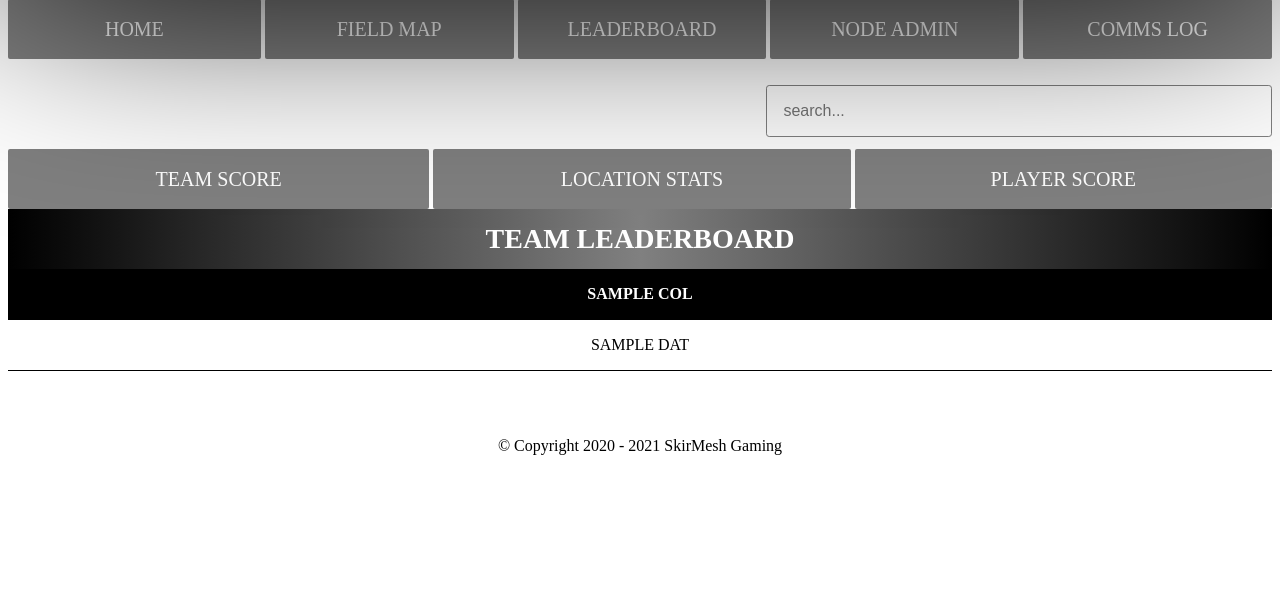
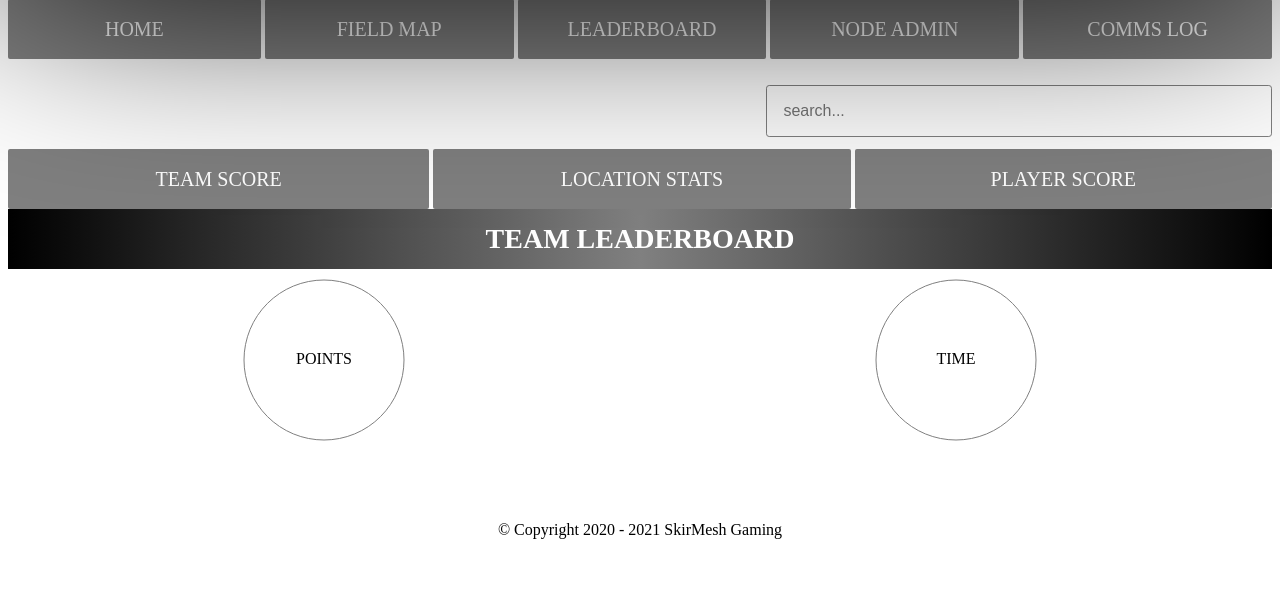
Before and after one commit to bharathram89/skirmesh-app, a Flask app: template templates/players.html in a window 1280 px wide. Shown: the part 331-926 px from the top of the page. Before the commit the page ends 786 px from the top, so only its background shows below. Run offline with Flask 2, Linux system fonts and the light colour scheme; the template is opened without the code that fills it: most values are stand-ins (such as "Sample title", 1, 10 or a date in 2020); parts of the project's set-up code (start-up, migrations or seed data) failed here and were passed over.

Commit message:
update leaderboard display

```diff
--- a/pretty_print.py
+++ b/pretty_print.py
@@ -12,15 +12,15 @@ def print_time(i):
 
     if not hrs and not min:
 
-        return f"00::{sec:02d}"
+        return f"00m {sec:02d}s"
 
     if not hrs and min:
 
-        return f"{min:02d}::{sec:02d}"
+        return f"{min:02d}m {sec:02d}s"
 
     if hrs:
 
-        return f"{hrs:02d}:{min:02d}::{sec:02d}"
+        return f"{hrs:02d}h {min:02d}m {sec:02d}s"
 
 
 
--- a/routes/leaderboard.py
+++ b/routes/leaderboard.py
@@ -34,7 +34,6 @@ def players():
     team_name = {int(n['value'], 16):n['text'] for n in team_data}
 
     _field = Field.query.filter(Field.field == field).first()
-    reg_teams = set([uid.team for uid in _field.uids]) if _field else set()
 
     teams = {}
     for uid in _field.uids if _field else []:
@@ -75,17 +74,14 @@ def players():
         for team in nd_times[node]:
             nd_times[node][team] = sum(nd_times[node][team])
 
-    kwargs = {'t_sc_cols'  : ['team', 'points', 'time'],
-              'team_score' : team_score,
+    kwargs = {'team_score' : team_score,
               'plyr_score' : plyr_score,
               'nodes'      : _field.nodes if _field else [],
-              't_tm_cols'  : ['team', 'time'],
               'team_times' : team_times,
               'node_times' : nd_times,
               'print_time' : print_time,
               'team_name'  : team_name,
               'team_cmap'  : team_cmap,
-              'teams'      : reg_teams,
               'field'      : field,
               }
 
--- /dev/null
+++ b/static/css/leaderboard.css
@@ -0,0 +1,34 @@
+
+circle {
+  fill: none;
+  /* stroke: var(--button_color); */
+  transition: stroke-dashoffset 5s;
+  transform: rotate(-90deg);
+  transform-origin: 50% 50%;
+}
+
+
+circle.capture {
+    fill: none;
+    stroke: #808080;
+}
+
+circle.assist {
+    fill: none;
+    stroke: #800000;
+}
+
+svg.score {
+    overflow: visible;
+}
+svg:hover {
+    transform: scale(1.2);
+}
+
+#tooltip {
+    color: var(--WHITE);
+    background: var(--button_color);
+    border-radius: 0.2em;
+    padding: 1em;
+    z-index: 10;
+}
--- a/static/css/player_profile.css
+++ b/static/css/player_profile.css
@@ -62,7 +62,6 @@
 circle {
   fill: none;
   stroke: var(--button_color);
-  stroke-width = 8;
   transition: stroke-dashoffset 5s;
   transform: rotate(-90deg);
   transform-origin: 50% 50%;
@@ -78,3 +77,7 @@ circle.assist {
     fill: none;
     stroke: #800000;
 }
+
+circle:hover{
+    transform: scale(1.1);
+}
--- a/templates/players.html
+++ b/templates/players.html
@@ -1,6 +1,27 @@
 {% extends "base.html" %}
 
 {% block content %}
+
+
+<link rel="stylesheet" type="text/css" href="../static/css/leaderboard.css" charset="utf-8" />
+
+<div id="tooltip" display="none" style="position: absolute; display: none;"></div>
+
+<script>
+function showTooltip(evt, text) {
+  let tooltip = document.getElementById("tooltip");
+  tooltip.innerHTML = String(text) || "0";
+  tooltip.style.display = "block";
+  tooltip.style.left = evt.pageX + 10 + 'px';
+  tooltip.style.top = evt.pageY + 10 + 'px';
+}
+
+function hideTooltip() {
+  var tooltip = document.getElementById("tooltip");
+  tooltip.style.display = "none";
+}
+</script>
+
 
 <div style="display:inline-block; width:100%;">
 <input type="text"
@@ -21,22 +42,16 @@
 
   <table id="table">
     <thead>
-      <tr>
-          {% for col in t_sc_cols %}
-
-            {% if col == 'time' %}
-            <th class="header"> {{ col | safe }} </th>
-            {% else %}
-            <th class="header"> {{ col | safe }} </th>
-            {% endif %}
-
-          {% endfor %}
-      </tr>
+      <!-- <tr>
+            <th class="header"> points </th>
+            <th class="header"> time </th>
+      </tr> -->
     </thead>
     <tbody>
-        {% for dat in team_score %}
-        <tr class="row team{{dat | safe}}">
-            {% for col in t_sc_cols %}
+
+        <tr>
+
+            <!-- {% for col in t_sc_cols %}
 
                 {% if col == 'time' %}
                 <td style="width:33%"> {{ print_time(team_times[dat]) if team_times[dat] else 0 | safe }} </td>
@@ -46,9 +61,99 @@
                 <td style="width:33%"> {{ team_score[dat] | safe }} </td>
                 {% endif %}
 
+            {% endfor %} -->
+
+            {% set tot = {'score':0, 'time':0} %}
+
+            {% for team in team_score %}
+
+                {% if tot.update({'score': tot['score'] + team_score[team]}) %} {% endif %}
+
             {% endfor %}
+
+            {% for team in team_times %}
+
+                {% if tot.update({'time': tot['time'] + team_times[team]}) %} {% endif %}
+
+            {% endfor %}
+
+            {% set rad = 80 %}
+            {% set circ = rad * 2 * 3.14159 %}
+
+            {% set stroke_w = rad / 4 %}
+            {% set from = namespace(value=0) %}
+
+            <td style="width:50%">
+
+                <svg width="100%" class="score">
+
+                {% for team in team_score %}
+
+                {% set text = team_score[team] %}
+
+                {% if text %}
+
+                {% set to = from.value + circ*team_score[team]/tot['score'] %}
+
+                  <circle class="capture" cx="50%" cy="50%" r="{{ rad }}"
+                          onmousemove="showTooltip(evt, {{ text | safe }} )"
+                          onmouseout="hideTooltip()">
+                      <set attributeName='stroke-width' to="{{ stroke_w }}"/>
+                      <set attributeName='stroke' to="{{ team_cmap[team] }}"/>
+                      <set attributeName='stroke' from="{{ team_cmap[team] }}" to="#C0C0C0" begin="mouseover" end="mouseout"/>
+                      <set attributeName='stroke-dashoffset' to="{{ from.value }}"/>
+                      <set attributeName='stroke-dasharray' to="{{ circ }} {{ to }}"/>
+                  </circle>
+
+                {% set from.value = to %}
+
+                {% endif %}
+
+                {% endfor %}
+                <text x="50%" y="52.5%" text-anchor="middle"> POINTS </text>
+
+                </svg>
+
+            </td>
+
+            <td style="width:50%">
+
+                <svg width="100%" class="score">
+
+                {% set from.value = 0 %}
+
+                {% for team in team_times %}
+
+                {% set text = print_time( team_times[team] ) %}
+
+                {% if text %}
+
+                {% set to = from.value + circ*team_times[team]/tot['time'] %}
+
+                <circle class="capture" cx="50%" cy="50%" r="{{ rad }}"
+                        onmousemove="showTooltip(evt, '{{ text | safe }}' )"
+                        onmouseout="hideTooltip()">
+                      <set attributeName='stroke-width' to="{{ stroke_w }}"/>
+                      <set attributeName='stroke' to="{{ team_cmap[team] }}"/>
+                      <set attributeName='stroke' from="{{ team_cmap[team] }}" to="#C0C0C0" begin="mouseover" end="mouseout"/>
+                      <set attributeName='stroke-dashoffset' to="{{ from.value }}"/>
+                      <set attributeName='stroke-dasharray' to="{{ circ }} {{ to }}"/>
+                  </circle>
+
+                {% set from.value = to %}
+
+                {% endif %}
+
+                {% endfor %}
+                <text x="50%" y="52.5%" text-anchor="middle"> TIME </text>
+
+                </svg>
+
+            </td>
+
+
         </tr>
-        {% endfor %}
+
     </tbody>
   </table>
 </div>
@@ -101,13 +206,9 @@
     <tbody>
         {% for dat in plyr_score %}
         <tr class="row">
-            {% for col in p_sc_cols %}
-                {% if col.lower() == 'player' %}
+
                 <td style="width:40%"> {{ dat.player or dat | safe }} </td>
-                {% else %}
                 <td style="width:40%"> {{ plyr_score[dat] | safe }} </td>
-                {% endif %}
-            {% endfor %}
 
         </tr>
         {% endfor %}
@@ -118,4 +219,6 @@
 <script src="../static/js/leaderboard.js"></script>
 
 
+
+
 {% endblock %}
```
